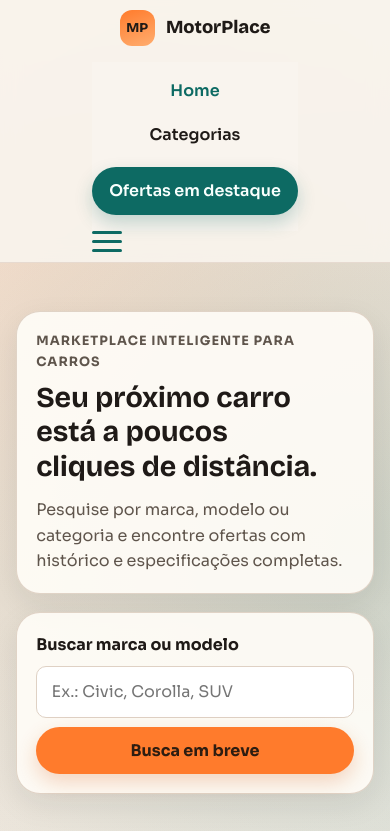
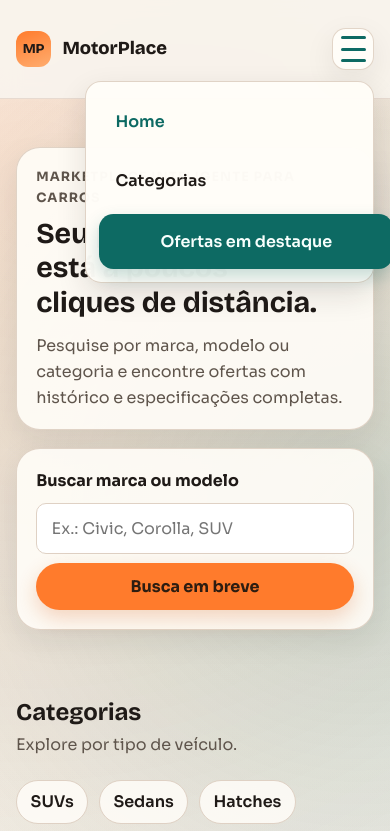
Before and after one commit to arthurhenrique02/motor_place, a plain HTML site: page index.html in a window 390 px wide. Both pictures are taken after a click on the button "Abrir menu". Shown: the top 831 px of the page. Drawn offline with nearby package versions, Linux system fonts and the light colour scheme; files whose address does not match are found by name.

Commit message:
fit: att do hamburguer

```diff
--- a/css/components/nav.css
+++ b/css/components/nav.css
@@ -21,6 +21,7 @@
   gap: 0.7rem;
   font-family: "Bricolage Grotesque", "Verdana", sans-serif;
   font-weight: 800;
+  flex-shrink: 0;
 }
 
 .brand-mark {
@@ -38,75 +39,96 @@
   font-size: 1.15rem;
 }
 
-.main-nav ul {
+.main-nav {
+  position: relative;
+  display: flex;
+  align-items: center;
+}
+
+.navbar__menu {
   display: flex;
   align-items: center;
   gap: 1.2rem;
 }
 
-.main-nav a {
+.navbar__menu a {
   font-weight: 600;
 }
 
-.main-nav a[aria-current="page"] {
+.navbar__menu a[aria-current="page"] {
   color: var(--color-brand);
-}
-
-.navbar__menu {
-  display: flex;
-  gap: 1.2rem;
 }
 
 .navbar__toggle {
   display: none;
   flex-direction: column;
   justify-content: space-between;
-  width: 30px;
-  height: 21px;
-  background: transparent;
-  border: none;
+  width: 2.6rem;
+  height: 2.6rem;
+  padding: 0.45rem;
+  border: 1px solid rgba(223, 209, 196, 0.9);
+  border-radius: 0.85rem;
+  background: var(--color-surface);
   cursor: pointer;
-  z-index: 10;
+  box-shadow: var(--shadow-soft);
 }
 
 .navbar__toggle-bar {
-  width: 30px;
+  width: 100%;
   height: 3px;
   background-color: var(--color-brand);
-  border-radius: 5px;
+  border-radius: 999px;
 }
 
-.navbar__menu--open {
-  display: block;
-}
-
+/* MOBILE */
 @media (max-width: 800px) {
   .header-inner {
-    flex-direction: column;
-    justify-content: center;
-    padding: 0.65rem 0;
+    min-height: 74px;
+    flex-direction: row;
+    align-items: center;
+    justify-content: space-between;
+    padding: 0.75rem 0;
   }
 
-  .main-nav ul {
-    flex-wrap: wrap;
-    justify-content: center;
+  .navbar__toggle {
+    display: flex;
   }
 
   .navbar__menu {
     display: none;
+    position: absolute;
+    top: calc(100% + 0.7rem);
+    right: 0;
+    width: min(260px, calc(100vw - 2rem));
     flex-direction: column;
-    gap: 1.2rem;
-    align-items: center;
-    width: 100%;
-    background-color: rgba(249, 244, 238, 0.9);
-    padding: 1rem 0;
+    align-items: stretch;
+    gap: 0.4rem;
+    padding: 0.85rem;
+    border-radius: var(--radius-md);
+    background: rgba(255, 253, 248, 0.98);
+    border: 1px solid rgba(223, 209, 196, 0.95);
+    box-shadow: 0 12px 30px rgba(31, 26, 23, 0.12);
   }
 
   .navbar__menu--open {
     display: flex;
   }
 
-  .navbar__toggle {
-    display: flex;
+  .navbar__menu li {
+    width: 100%;
+  }
+
+  .navbar__menu a {
+    display: block;
+    width: 100%;
+    padding: 0.85rem 1rem;
+    border-radius: 0.9rem;
+    text-align: left;
+  }
+
+  .navbar__menu .btn {
+    width: 100%;
+    justify-content: center;
+    text-align: center;
   }
 }
--- a/index.html
+++ b/index.html
@@ -27,28 +27,31 @@
     <link rel="stylesheet" href="css/utilities.css" />
   </head>
   <body>
-
     <header class="site-header">
       <div class="container header-inner">
-        <!-- Logo do site -->
         <a class="brand" href="index.html" aria-label="Página inicial da MotorPlace">
           <span class="brand-mark" aria-hidden="true">MP</span>
           <span class="brand-text">MotorPlace</span>
         </a>
 
         <nav class="main-nav" aria-label="Navegação principal">
-          <ul class="navbar__menu">
+          <button
+            class="navbar__toggle"
+            aria-label="Abrir menu"
+            aria-expanded="false"
+            aria-controls="menu-principal"
+            type="button"
+          >
+            <span class="navbar__toggle-bar"></span>
+            <span class="navbar__toggle-bar"></span>
+            <span class="navbar__toggle-bar"></span>
+          </button>
+
+          <ul class="navbar__menu" id="menu-principal">
             <li><a href="index.html" aria-current="page">Home</a></li>
             <li><a href="#categories-title">Categorias</a></li>
             <li><a href="#featured-title" class="btn btn-primary">Ofertas em destaque</a></li>
           </ul>
-
-          <!--botao do hambuguer -->
-          <button class="navbar__toggle" aria-label="Abrir Menu">
-            <span class="navbar__toggle-bar"></span>
-            <span class="navbar__toggle-bar"></span>
-            <span class="navbar__toggle-bar"></span>
-          </button>
         </nav>
       </div>
     </header>
--- a/java/Hambuger.js
+++ b/java/Hambuger.js
@@ -1,16 +1,17 @@
-// JS para Toggle do menu mobile
 const toggle = document.querySelector('.navbar__toggle');
 const menu = document.querySelector('.navbar__menu');
+
+if (toggle && menu) {
   toggle.addEventListener('click', () => {
     const isOpen = menu.classList.toggle('navbar__menu--open');
- toggle.setAttribute('aria-expanded', isOpen); // atualiza estado ARIA
+    toggle.setAttribute('aria-expanded', isOpen);
   });
 
-// Fechar o menu ao pressionar Escape (acessibilidade de teclado)
   document.addEventListener('keydown', (e) => {
     if (e.key === 'Escape' && menu.classList.contains('navbar__menu--open')) {
       menu.classList.remove('navbar__menu--open');
       toggle.setAttribute('aria-expanded', 'false');
-   toggle.focus(); // devolve foco ao botão
+      toggle.focus();
     }
   });
+}
```
Lines whose indentation alone changed are shown as unchanged.
